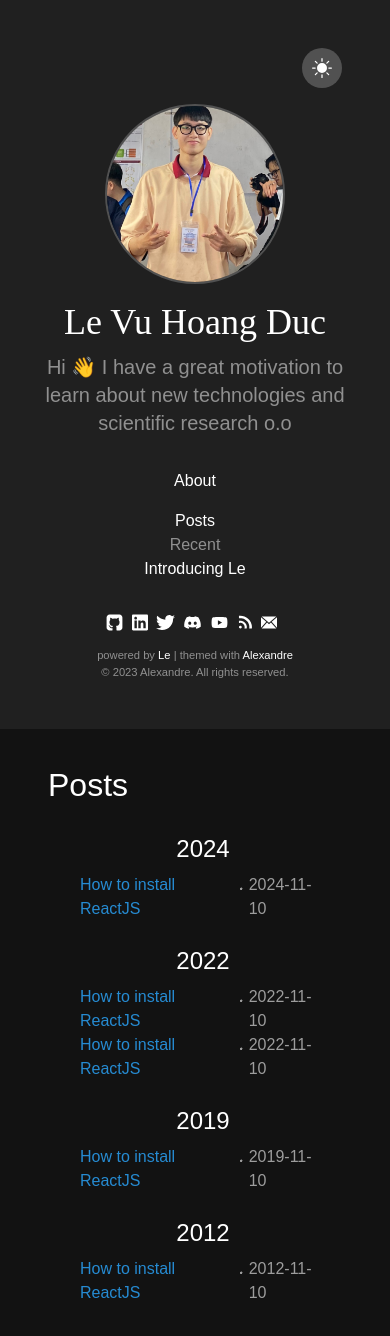
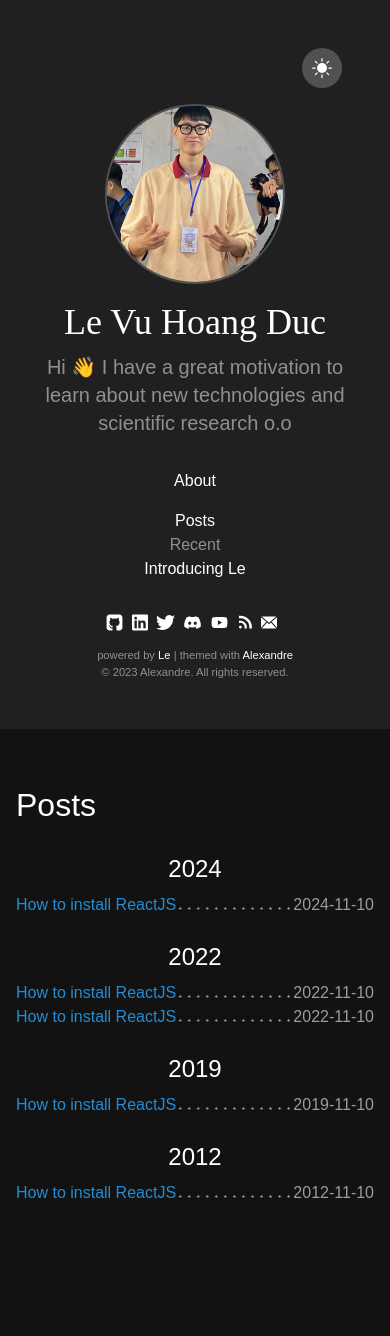
Before and after one commit to LeVHoangduc/react-training, a React (Vite) app in the folder blog/: page /posts in a window 390 px wide. After the commit the page ends 1237 px from the top, so only its background shows below. Built offline with nearby package versions, Linux system fonts and the light colour scheme.

Commit message:
feat:fix responsive for posts

```diff
--- a/blog/src/index.css
+++ b/blog/src/index.css
@@ -23,6 +23,9 @@ body {
 }
 
 @media (min-width: 768px) {
+  html {
+    font-size: 16px;
+  }
   ::-webkit-scrollbar {
     width: 7px;
   }
@@ -35,3 +38,9 @@ body {
     border-radius: 10px;
   }
 }
+
+@media (min-width: 928px) {
+  html {
+    font-size: 20px;
+  }
+}
--- a/blog/src/layouts/MainLayout.tsx
+++ b/blog/src/layouts/MainLayout.tsx
@@ -9,7 +9,9 @@ export default function MainLayout({ children }: Props) {
   return (
     <div className='laptop:grid laptop:grid-cols-[18rem]'>
       <SideBar />
-      <main className='laptop:col-start-2 desktop:max-w-[44rem] mx-8 py-8 pl-4 pr-8 max-w-[38rem] '>{children}</main>
+      <main className='laptop:col-start-2 desktop:max-w-[44rem] tablet:mx-8 tablet:pr-8 py-8 px-4 max-w-[38rem] '>
+        {children}
+      </main>
     </div>
   )
 }
--- a/blog/src/pages/Posts/Posts.tsx
+++ b/blog/src/pages/Posts/Posts.tsx
@@ -29,7 +29,7 @@ export default function Posts() {
 
     if (String(year) !== yearCurrent) {
       postData.push(
-        <h3 key={year} className='text-center text-2xl text-custom-white mt-6 mb-2'>
+        <h3 key={year} className='laptop:text-xl desktop:text-2xl mt-6 mb-2 text-2xl text-custom-white text-center'>
           {year}
         </h3>
       )
@@ -50,21 +50,9 @@ export default function Posts() {
 
   return (
     <div>
-      <h1 className='text-[2rem] text-custom-white'>Posts</h1>
+      <p className='mt-5 mb-2 text-[2rem] text-custom-white'>Posts</p>
 
-      <ul className='pl-8'>
-        {/* <h3 className='text-center text-2xl text-custom-white mt-6 mb-2'>2022</h3>
-        {posts?.map((post, index) => (
-          <li key={index} className='flex'>
-            <span className='order-1 text-custom-blue'>
-              <Link to={`/post/${post.id}`}>{post.title}</Link>
-            </span>
-            <span className='custom-after'></span>
-            <span className='order-3 text-custom-gray'>{post.date}</span>
-          </li>
-        ))} */}
-        {postData}
-      </ul>
+      <ul className='tablet:pl-8'>{postData}</ul>
     </div>
   )
 }
```
